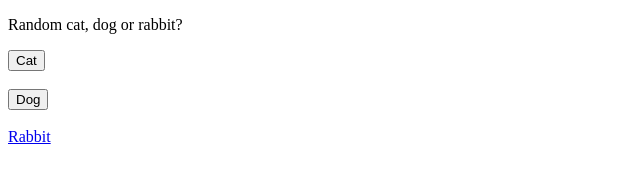
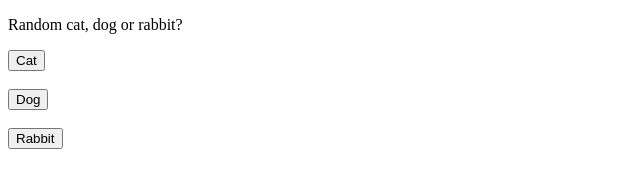
Before and after one commit to zhenya194/random-animals, a website: page client/index.html in a window 1280 px wide. Shown: the whole page, without its empty margins (0-640 px from the left). Drawn offline with Linux system fonts and the light colour scheme.

Commit message:
Remake rabbit text on rabbit button in index.html

```diff
--- a/client/index.html
+++ b/client/index.html
@@ -13,7 +13,7 @@
     <br><br>
     <a href="dogs.html"><button>Dog</button></a>
     <br><br>
-    <a href="rabbits.html">Rabbit</a>
+    <a href="rabbits.html"><button>Rabbit</button></a>
 
 </body>
 </html>
```
